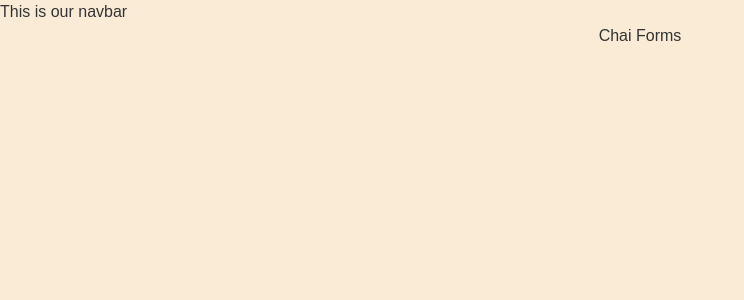
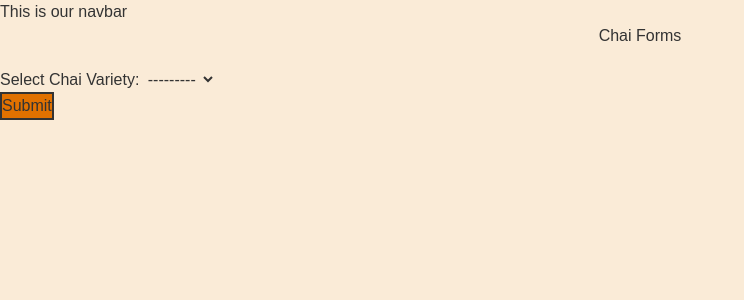
Before and after one commit to nikhilsharma270027/LearningDjango, a Django app: page /chai/chai_stores/ in a window 1280 px wide. Shown: the top 300 px of the page, without its empty margins (0-744 px from the left). Run offline with Django 5.2, Linux system fonts and the light colour scheme; data comes from the database, SQL or seed files in the repository; both versions use the stored data as it was after the commit; some libraries are stand-ins or nearby versions.

Commit message:
form completion , databse update

```diff
--- a/chaiaurDjango/chai/templates/chai/chai_stores.html
+++ b/chaiaurDjango/chai/templates/chai/chai_stores.html
@@ -1,11 +1,21 @@
 {% extends "layout.html" %}
-
 
 {% block content %}
   <h1>Chai Forms</h1>
 
   <form method="POST">
-    {{form}}
+    {% csrf_token %}
+    {{ form.as_p }}
+    <button type="submit" class="bg-amber-600 border-2">Submit</button>
   </form>
 
+  {% if stores %}
+    <h2>Available Stores</h2>
+    <ul>
+      {% for store in stores %}
+
+      <li>--{{ store.name }} - {{ store.location }}</li>
+      {% endfor %}
+    </ul>
+  {% endif %}
 {% endblock %}
--- a/chaiaurDjango/chai/views.py
+++ b/chaiaurDjango/chai/views.py
@@ -2,6 +2,8 @@ from django.shortcuts import render
 from .models import ChaiVarity, Store  # Ensure the model is imported correctly
 from django.shortcuts import get_object_or_404 # get object or 404 is used to fetch a single object or return a 404 error if not found
 from .forms import ChaiVarietyForm  # Import the form for chai variety selection
+from django.views.decorators.csrf import csrf_exempt
+
 
 # Create your views here.
 def all_chai(request):
@@ -12,13 +14,15 @@ def chai_detail(request, chai_id):
     chai = get_object_or_404(ChaiVarity, pk=chai_id)
     return render(request, 'chai/chai_details.html', {'chai': chai})
 
+@csrf_exempt  # This decorator is used to exempt the view from CSRF verification, useful for testing or APIs
 def chai_store_view(request):
     stores = None
     if request.method == 'POST':
         form = ChaiVarietyForm(request.POST)
+        print(form) # Print the form to see the submitted data
         if form.is_valid():
             chai_variety = form.cleaned_data['chai_variety'] # inside [] is used to access the value of the field its in forms file variable name
-            stores = Store.objects.filter(chai_varity=chai_variety)  # Fetch stores that sell the selected chai variety
-        else:
-            form = ChaiVarietyForm()
-    return render(request, 'chai/chai_stores.html', {'stores': stores})
+            stores = Store.objects.filter(chai_varities=chai_variety)  # Fetch stores that sell the selected chai variety // using store query
+    else:
+        form = ChaiVarietyForm()
+    return render(request, 'chai/chai_stores.html', {'stores': stores, 'form': form})
--- a/chaiaurDjango/theme/static/css/dist/styles.css
+++ b/chaiaurDjango/theme/static/css/dist/styles.css
@@ -9,6 +9,7 @@
     --font-mono: ui-monospace, SFMono-Regular, Menlo, Monaco, Consolas, "Liberation Mono",
       "Courier New", monospace;
     --color-orange-400: oklch(75% 0.183 55.934);
+    --color-amber-600: oklch(66.6% 0.179 58.318);
     --color-blue-500: oklch(62.3% 0.214 259.815);
     --color-blue-600: oklch(54.6% 0.245 262.881);
     --color-blue-700: oklch(48.8% 0.243 264.376);
@@ -230,9 +231,6 @@
   .mt-2 {
     margin-top: calc(var(--spacing) * 2);
   }
-  .mt-4 {
-    margin-top: calc(var(--spacing) * 4);
-  }
   .mt-6 {
     margin-top: calc(var(--spacing) * 6);
   }
@@ -247,6 +245,12 @@
   }
   .grid {
     display: grid;
+  }
+  .inline {
+    display: inline;
+  }
+  .table {
+    display: table;
   }
   .h-64 {
     height: calc(var(--spacing) * 64);
@@ -288,6 +292,13 @@
   }
   .rounded-lg {
     border-radius: var(--radius-lg);
+  }
+  .border-2 {
+    border-style: var(--tw-border-style);
+    border-width: 2px;
+  }
+  .bg-amber-600 {
+    background-color: var(--color-amber-600);
   }
   .bg-blue-500 {
     background-color: var(--color-blue-500);
@@ -394,6 +405,9 @@
     --tw-shadow: 0 20px 25px -5px var(--tw-shadow-color, rgb(0 0 0 / 0.1)), 0 8px 10px -6px var(--tw-shadow-color, rgb(0 0 0 / 0.1));
     box-shadow: var(--tw-inset-shadow), var(--tw-inset-ring-shadow), var(--tw-ring-offset-shadow), var(--tw-ring-shadow), var(--tw-shadow);
   }
+  .filter {
+    filter: var(--tw-blur,) var(--tw-brightness,) var(--tw-contrast,) var(--tw-grayscale,) var(--tw-hue-rotate,) var(--tw-invert,) var(--tw-saturate,) var(--tw-sepia,) var(--tw-drop-shadow,);
+  }
   .transition {
     transition-property: color, background-color, border-color, outline-color, text-decoration-color, fill, stroke, --tw-gradient-from, --tw-gradient-via, --tw-gradient-to, opacity, box-shadow, transform, translate, scale, rotate, filter, -webkit-backdrop-filter, backdrop-filter, display, visibility, content-visibility, overlay, pointer-events;
     transition-timing-function: var(--tw-ease, var(--default-transition-timing-function));
@@ -413,6 +427,11 @@
   syntax: "*";
   inherits: false;
   initial-value: 0;
+}
+@property --tw-border-style {
+  syntax: "*";
+  inherits: false;
+  initial-value: solid;
 }
 @property --tw-leading {
   syntax: "*";
@@ -491,6 +510,59 @@
   inherits: false;
   initial-value: 0 0 #0000;
 }
+@property --tw-blur {
+  syntax: "*";
+  inherits: false;
+}
+@property --tw-brightness {
+  syntax: "*";
+  inherits: false;
+}
+@property --tw-contrast {
+  syntax: "*";
+  inherits: false;
+}
+@property --tw-grayscale {
+  syntax: "*";
+  inherits: false;
+}
+@property --tw-hue-rotate {
+  syntax: "*";
+  inherits: false;
+}
+@property --tw-invert {
+  syntax: "*";
+  inherits: false;
+}
+@property --tw-opacity {
+  syntax: "*";
+  inherits: false;
+}
+@property --tw-saturate {
+  syntax: "*";
+  inherits: false;
+}
+@property --tw-sepia {
+  syntax: "*";
+  inherits: false;
+}
+@property --tw-drop-shadow {
+  syntax: "*";
+  inherits: false;
+}
+@property --tw-drop-shadow-color {
+  syntax: "*";
+  inherits: false;
+}
+@property --tw-drop-shadow-alpha {
+  syntax: "<percentage>";
+  inherits: false;
+  initial-value: 100%;
+}
+@property --tw-drop-shadow-size {
+  syntax: "*";
+  inherits: false;
+}
 @property --tw-duration {
   syntax: "*";
   inherits: false;
@@ -499,6 +571,7 @@
   @supports ((-webkit-hyphens: none) and (not (margin-trim: inline))) or ((-moz-orient: inline) and (not (color:rgb(from red r g b)))) {
     *, ::before, ::after, ::backdrop {
       --tw-space-y-reverse: 0;
+      --tw-border-style: solid;
       --tw-leading: initial;
       --tw-font-weight: initial;
       --tw-tracking: initial;
@@ -516,6 +589,19 @@
       --tw-ring-offset-width: 0px;
       --tw-ring-offset-color: #fff;
       --tw-ring-offset-shadow: 0 0 #0000;
+      --tw-blur: initial;
+      --tw-brightness: initial;
+      --tw-contrast: initial;
+      --tw-grayscale: initial;
+      --tw-hue-rotate: initial;
+      --tw-invert: initial;
+      --tw-opacity: initial;
+      --tw-saturate: initial;
+      --tw-sepia: initial;
+      --tw-drop-shadow: initial;
+      --tw-drop-shadow-color: initial;
+      --tw-drop-shadow-alpha: 100%;
+      --tw-drop-shadow-size: initial;
       --tw-duration: initial;
     }
   }
--- a/test.txt
+++ b/test.txt
@@ -50,6 +50,9 @@ to start tailwind app
 >python manage.py tailwind init (insie prokject level)
 -- new theme will be asked . add theme to installed app
 
+--run on 2nd server to enable tailwind
+>python manage.py tailwind start
+
 here we will run two servers
 so set up INTERNAL_IPS
 
```
Also changed, not shown: chaiaurDjango/db.sqlite3.
